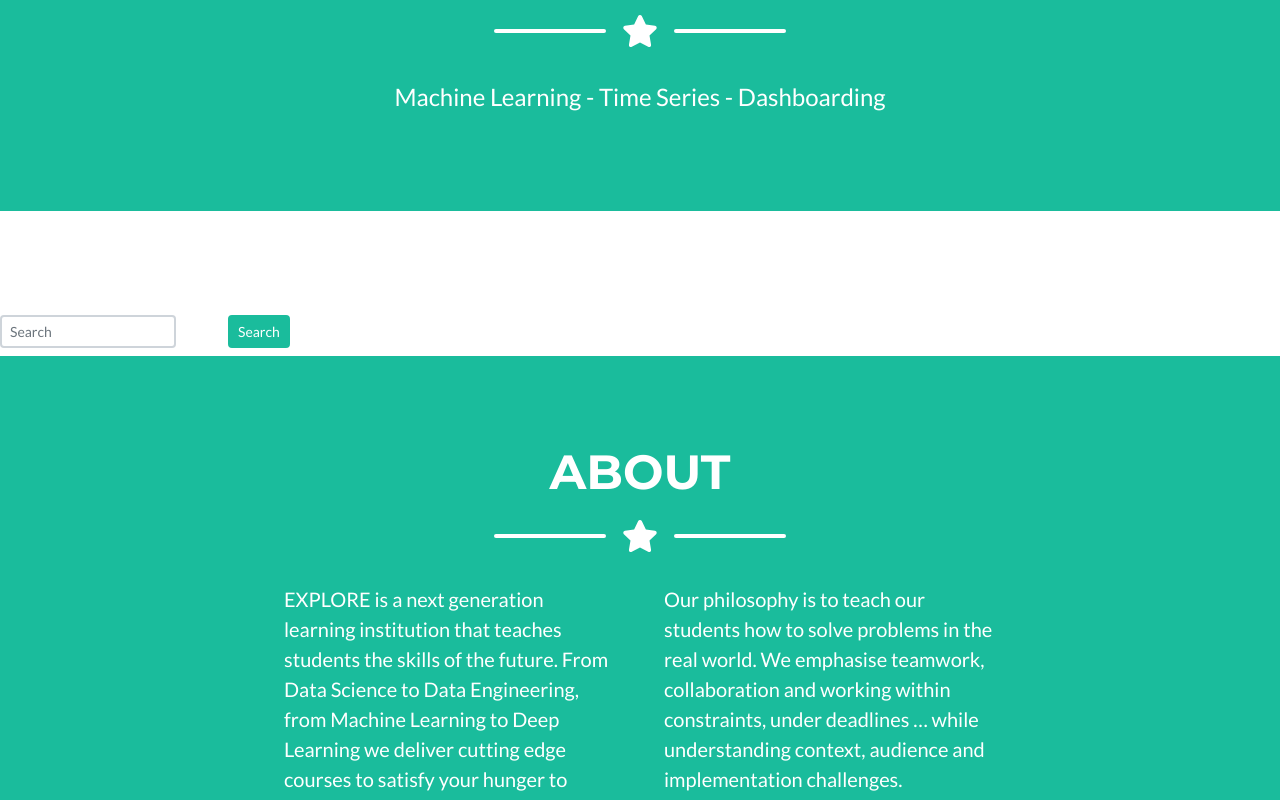
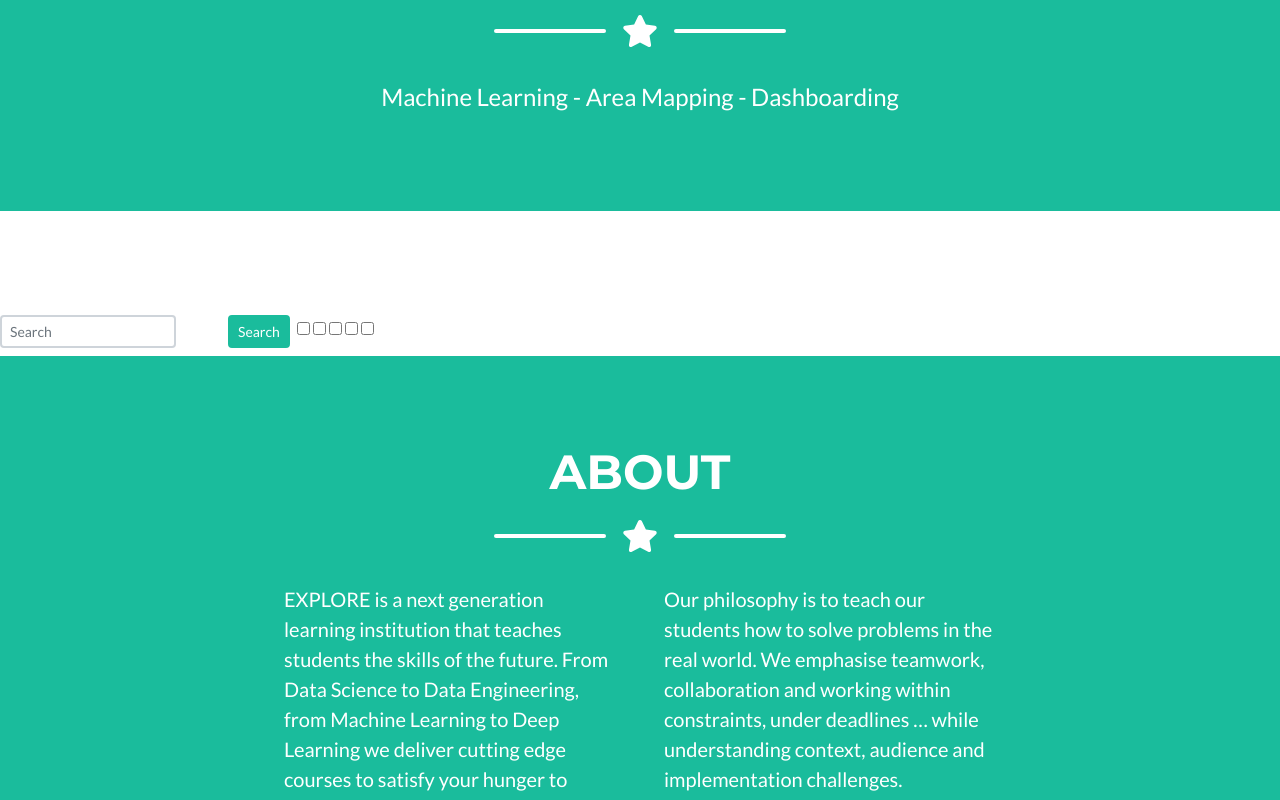
Before and after one commit to Sammyade22/site-sustainability-analysis, a plain HTML site: page index.html in a window 1280 px wide. Shown: the part 628-1428 px from the top of the page. Drawn offline with nearby package versions, Linux system fonts and the light colour scheme.

Commit message:
Update index.html

```diff
--- a/index.html
+++ b/index.html
@@ -31,7 +31,6 @@
                 <div class="collapse navbar-collapse" id="navbarResponsive">
                     <ul class="navbar-nav ml-auto">
                         <li class="nav-item mx-0 mx-lg-1"><a class="nav-link py-3 px-0 px-lg-3 rounded js-scroll-trigger" href="#search">Search</a></li>
-                        <li class="nav-item mx-0 mx-lg-1"><a class="nav-link py-3 px-0 px-lg-3 rounded js-scroll-trigger" href="#portfolio">Portfolio</a></li>
                         <li class="nav-item mx-0 mx-lg-1"><a class="nav-link py-3 px-0 px-lg-3 rounded js-scroll-trigger" href="#about">About</a></li>
                         <li class="nav-item mx-0 mx-lg-1"><a class="nav-link py-3 px-0 px-lg-3 rounded js-scroll-trigger" href="#contact">Contact</a></li>
                     </ul>
@@ -58,7 +57,7 @@
                 <!-- Masthead Subheading-->
                 <!-- ========= CUSTOMISE SECTION =========== -->
                 <!-- Change this to a list of three or four of your most relevant skills-->
-                <p class="masthead-subheading font-weight-light mb-0">Machine Learning - Time Series - Dashboarding</p>
+                <p class="masthead-subheading font-weight-light mb-0">Machine Learning - Area Mapping - Dashboarding</p>
                 <!-- ======================================= -->
             </div>
         </header>
@@ -74,18 +73,12 @@
 
                 <div class="col-auto">
                     <button type="submit" class="btn btn-primary btn-sm mx-1">Search</button>
-                    <input type="hidden" name="viewbox" value="">
-
-                    <input type="hidden" name="dedupe" value="1">
-
-                    <input type="hidden" name="bounded" value="">
-
-                    <input type="hidden" name="accept-language" value="">
-
-                    <input type="hidden" name="countrycodes" value="" pattern="^[a-zA-Z]{2}(,[a-zA-Z]{2})*$">
-
+                    <input type="checkbox" name="viewbox" value="">
+                    <input type="checkbox" name="dedupe" value="1">
+                    <input type="checkbox" name="bounded" value="">
+                    <input type="checkbox" name="accept-language" value="">
+                    <input type="checkbox" name="countrycodes" value="" pattern="^[a-zA-Z]{2}(,[a-zA-Z]{2})*$">
                     <input type="hidden" name="limit" value="">
-
                     <input type="hidden" name="polygon_threshold" value="">
                 </div>
             </div>
```
Lines whose indentation alone changed are shown as unchanged.
